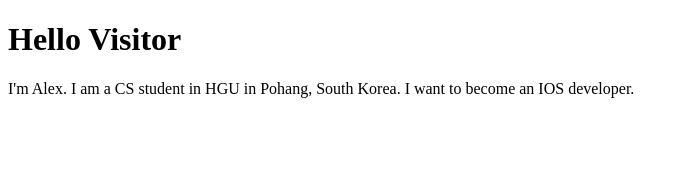
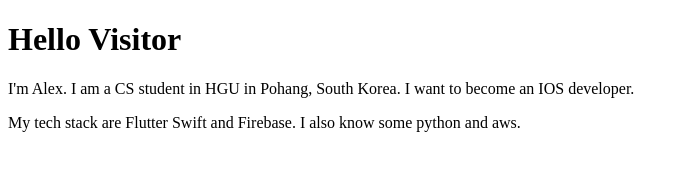
Before and after one commit to alexcho617/alexcho617.github.io, a plain HTML site: page index.html in a window 1280 px wide. Shown: the whole page, without its empty margins (0-689 px from the left). Drawn offline with Linux system fonts and the light colour scheme.

Commit message:
Update index.html

```diff
--- a/index.html
+++ b/index.html
@@ -3,5 +3,7 @@
 <body>
 <h1>Hello Visitor</h1>
 <p>I'm Alex. I am a CS student in HGU in Pohang, South Korea. I want to become an IOS developer.</p>
-</body>
+<p>My tech stack are Flutter Swift and Firebase. I also know some python and aws.</p>
+
+  </body>
 </html>
```
